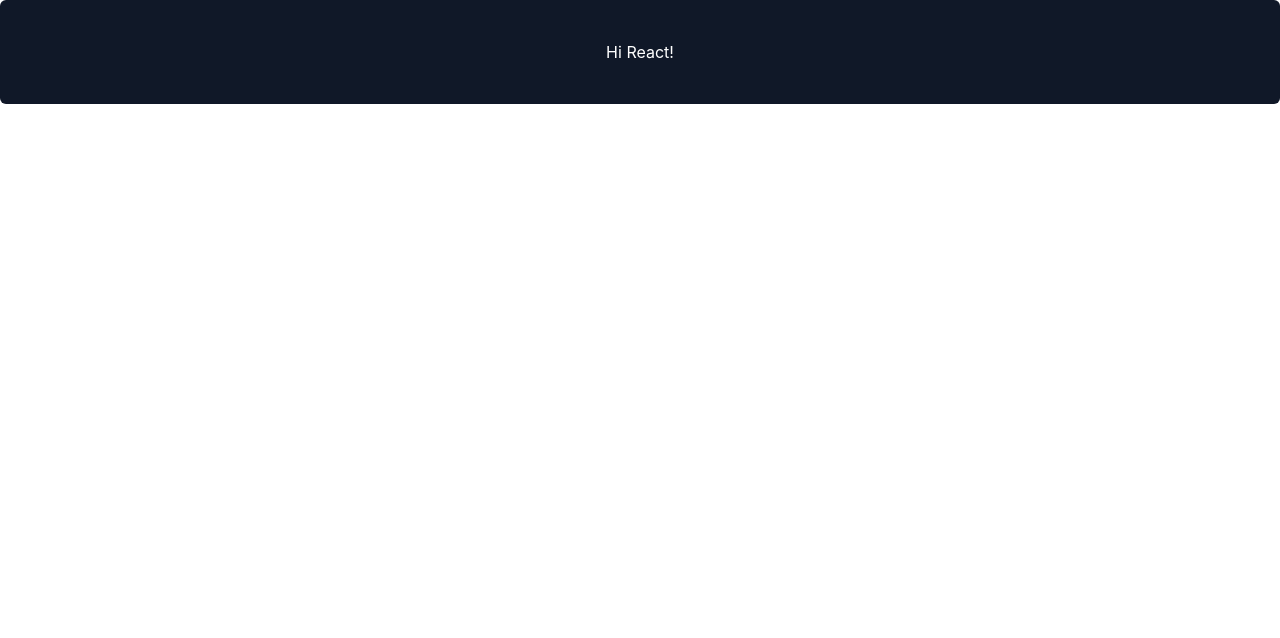
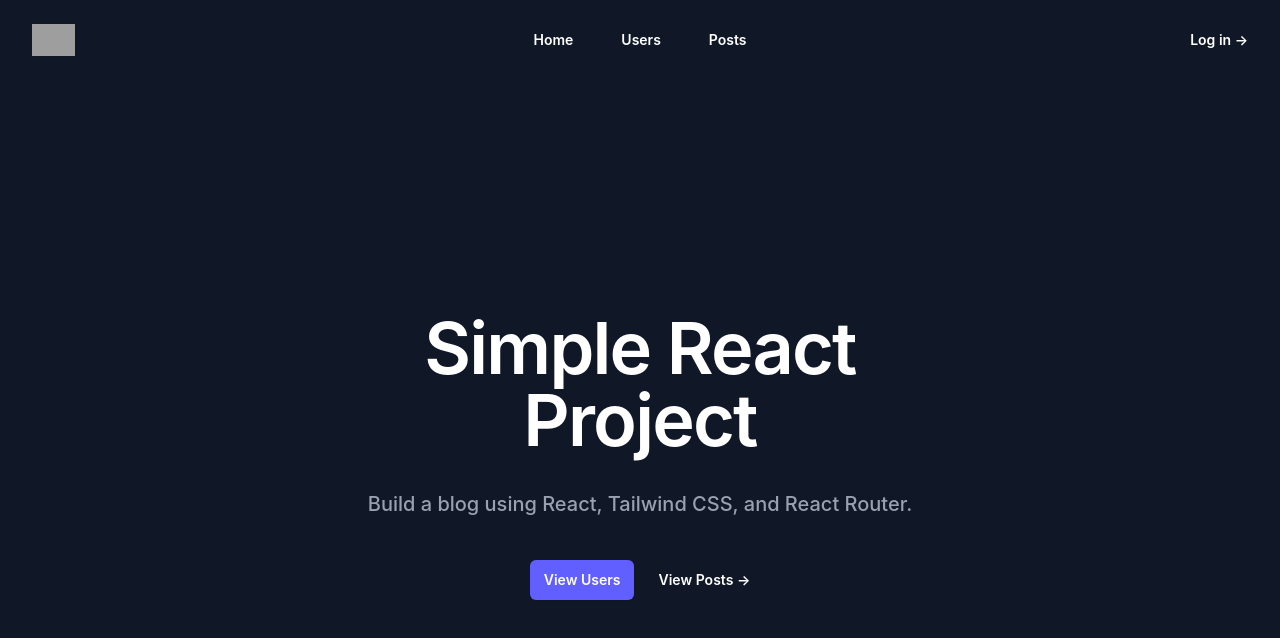
Before and after one commit to Ab01faz101/react-spa, a React (Vite) app: page / in a window 1280 px wide. Shown: the top 638 px of the page. Built offline with nearby package versions, Linux system fonts and the light colour scheme; grey boxes are pictures that could not be loaded.

Commit message:
add header and home page

```diff
--- a/src/App.jsx
+++ b/src/App.jsx
@@ -1,17 +1,26 @@
 import { BrowserRouter, Routes, Route } from 'react-router'
 import Home from './pages/Home'
+import Header from './components/Header'
 
 function App() {
 
   return (
     <>
+      <div className="bg-gray-900 min-h-screen">
+
+
         <BrowserRouter>
+
+          <Header />
+
           <Routes>
             <Route path="/" element={<Home />} />
             <Route path="/user" element={<Home />} />
 
           </Routes>
         </BrowserRouter>
+      </div>
+
     </>
   )
 }
--- /dev/null
+++ b/src/components/Header.jsx
@@ -0,0 +1,67 @@
+import { Link, NavLink } from "react-router";
+
+function Header() {
+    return (
+        <header className="absolute inset-x-0 top-0 z-50">
+            <nav aria-label="Global" className="flex items-center justify-between p-6 lg:px-8">
+                <div className="flex lg:flex-1">
+                    <Link to="/" className="-m-1.5 p-1.5">
+                        <span className="sr-only">Your Company</span>
+                        <img src="https://tailwindcss.com/plus-assets/img/logos/mark.svg?color=indigo&shade=500" alt="" className="h-8 w-auto" />
+                    </Link>
+                </div>
+                <div className="flex lg:hidden">
+                    <button type="button" command="show-modal" commandfor="mobile-menu" className="-m-2.5 inline-flex items-center justify-center rounded-md p-2.5 text-gray-200">
+                        <span className="sr-only">Open main menu</span>
+                        <svg viewBox="0 0 24 24" fill="none" stroke="currentColor" strokeWidth="1.5" data-slot="icon" aria-hidden="true" className="size-6">
+                            <path d="M3.75 6.75h16.5M3.75 12h16.5m-16.5 5.25h16.5" strokeLinecap="round" strokeLinejoin="round" />
+                        </svg>
+                    </button>
+                </div>
+                <div className="hidden lg:flex lg:gap-x-12">
+                    <NavLink to="/" className="text-sm/6 font-semibold text-white">Home</NavLink>
+                    <NavLink to="/users" className="text-sm/6 font-semibold text-white">Users</NavLink>
+                    <NavLink to="/posts" className="text-sm/6 font-semibold text-white">Posts</NavLink>
+                </div>
+                <div className="hidden lg:flex lg:flex-1 lg:justify-end">
+                    <a href="#" className="text-sm/6 font-semibold text-white">Log in <span aria-hidden="true">&rarr;</span></a>
+                </div>
+            </nav>
+            <el-dialog>
+                <dialog id="mobile-menu" className="backdrop:bg-transparent lg:hidden">
+                    <div className="fixed inset-0 focus:outline-none">
+                        <el-dialog-panel className="fixed inset-y-0 right-0 z-50 w-full overflow-y-auto bg-gray-900 p-6 sm:max-w-sm sm:ring-1 sm:ring-gray-100/10">
+                            <div className="flex items-center justify-between">
+                                <a href="#" className="-m-1.5 p-1.5">
+                                    <span className="sr-only">Your Company</span>
+                                    <img src="https://tailwindcss.com/plus-assets/img/logos/mark.svg?color=indigo&shade=500" alt="" className="h-8 w-auto" />
+                                </a>
+                                <button type="button" command="close" commandfor="mobile-menu" className="-m-2.5 rounded-md p-2.5 text-gray-200">
+                                    <span className="sr-only">Close menu</span>
+                                    <svg viewBox="0 0 24 24" fill="none" stroke="currentColor" strokeWidth="1.5" data-slot="icon" aria-hidden="true" className="size-6">
+                                        <path d="M6 18 18 6M6 6l12 12" strokeLinecap="round" strokeLinejoin="round" />
+                                    </svg>
+                                </button>
+                            </div>
+                            <div className="mt-6 flow-root">
+                                <div className="-my-6 divide-y divide-white/10">
+                                    <div className="space-y-2 py-6">
+                                        <NavLink to="/" className="-mx-3 block rounded-lg px-3 py-2 text-base/7 font-semibold text-white hover:bg-white/5">Home</NavLink>
+                                        <NavLink to="/users" className="-mx-3 block rounded-lg px-3 py-2 text-base/7 font-semibold text-white hover:bg-white/5">Users</NavLink>
+                                        <NavLink to="/posts" className="-mx-3 block rounded-lg px-3 py-2 text-base/7 font-semibold text-white hover:bg-white/5">Posts</NavLink>
+                                    </div>
+                                    <div className="py-6">
+                                        <a href="#" className="-mx-3 block rounded-lg px-3 py-2.5 text-base/7 font-semibold text-white hover:bg-white/5">Log in</a>
+                                    </div>
+                                </div>
+                            </div>
+                        </el-dialog-panel>
+                    </div>
+                </dialog>
+            </el-dialog>
+        </header>
+    )
+}
+
+
+export default Header;
--- a/src/pages/Home.jsx
+++ b/src/pages/Home.jsx
@@ -1,8 +1,23 @@
 function Home() {
-    console.log("hi")
     return (
         <>
-            <h1 className="bg-gray-900 py-10 rounded-md text-white w-full text-center">Hi React!</h1>
+                <div className="relative isolate px-6 pt-14 lg:px-8">
+                    <div aria-hidden="true" className="absolute inset-x-0 -top-40 -z-10 transform-gpu overflow-hidden blur-3xl sm:-top-80">
+                    </div>
+                    <div className="mx-auto max-w-2xl py-32 sm:py-48 lg:py-56">
+                        <div className="hidden sm:mb-8 sm:flex sm:justify-center">
+                        </div>
+                        <div className="text-center">
+                            <h1 className="text-5xl font-semibold tracking-tight text-balance text-white sm:text-7xl">Simple React Project</h1>
+                            <p className="mt-8 text-lg font-medium text-pretty text-gray-400 sm:text-xl/8">Build a blog using React, Tailwind CSS, and React Router.</p>
+                            <div className="mt-10 flex items-center justify-center gap-x-6">
+                                <a href="#" className="rounded-md bg-indigo-500 px-3.5 py-2.5 text-sm font-semibold text-white shadow-xs hover:bg-indigo-400
+                                 focus-visible:outline-2 focus-visible:outline-offset-2 focus-visible:outline-indigo-500">View Users</a>
+                                <a href="#" className="text-sm/6 font-semibold text-white">View Posts  <span aria-hidden="true">→</span></a>
+                            </div>
+                        </div>
+                    </div>
+                </div>
         </>
     )
 }
```
Also changed, not shown: src/pages/users/All.jsx (added, +9 -0 lines). Lines whose indentation alone changed are shown as unchanged.
